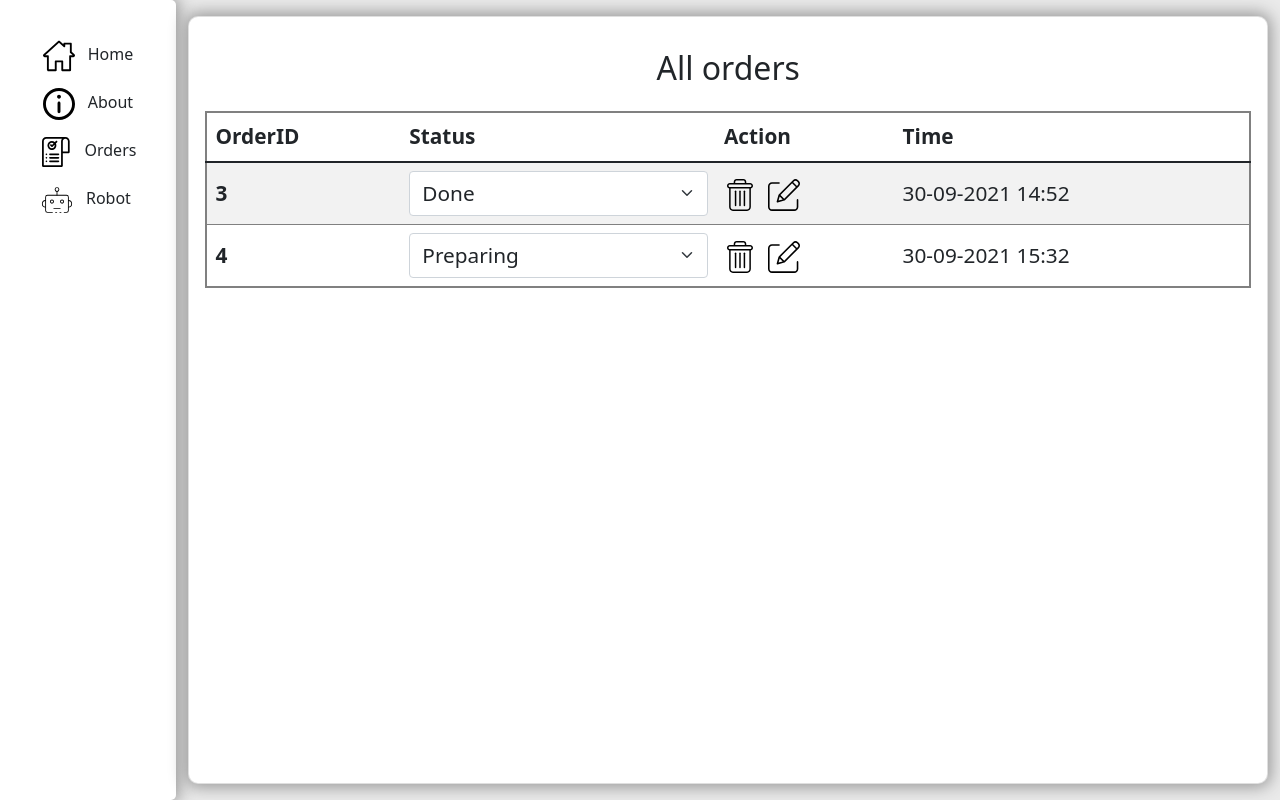
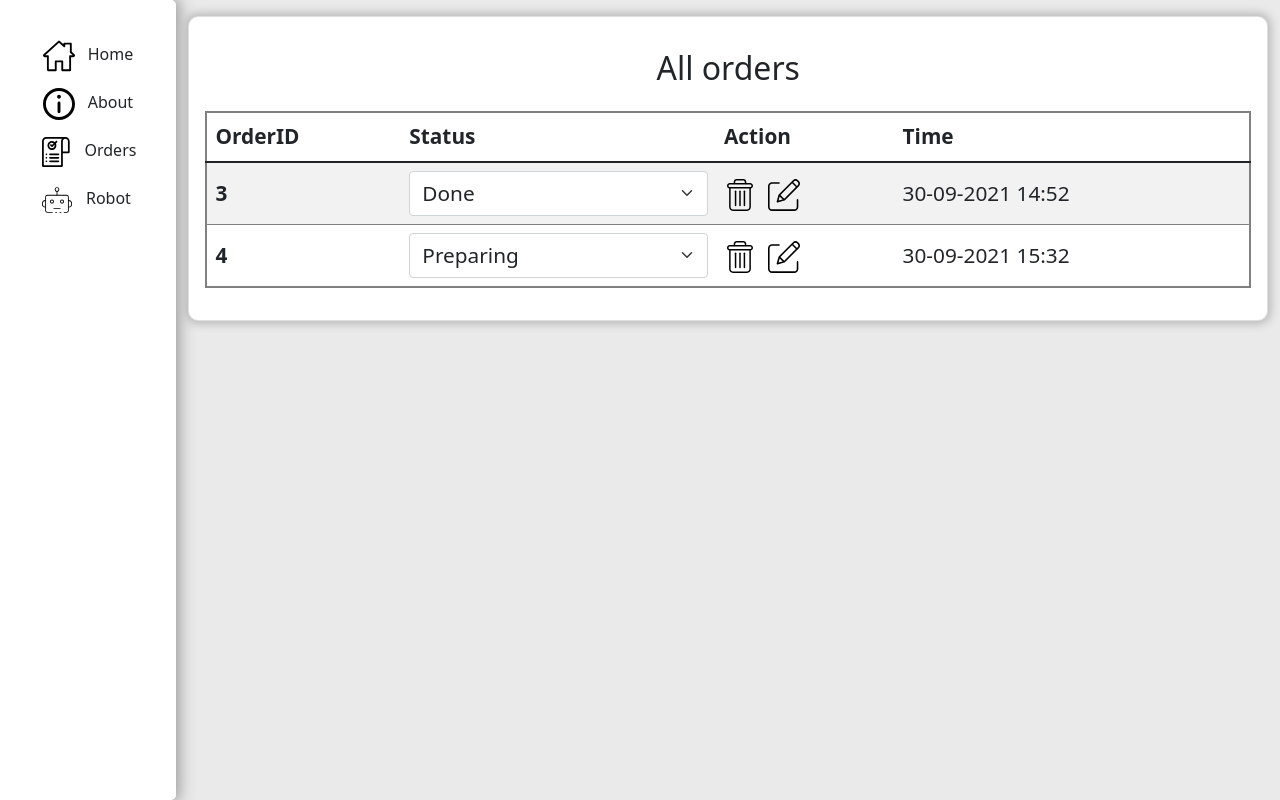
Before and after one commit to horeca-robot/bartender-app-frontend, a Vue app: page /orders in a window 1280 px wide. Built offline with nearby package versions, Linux system fonts and the light colour scheme.

Commit message:
Fixed navbar

```diff
--- a/src/App.vue
+++ b/src/App.vue
@@ -34,6 +34,12 @@ html, body{
   padding: 2rem;
 }
 
+main {
+  width: 100%;
+  height: 100vh;
+  overflow-y: auto;
+}
+
 .layout--customer-app{
   display: grid;
   grid-template-columns: auto 1fr;
@@ -49,6 +55,6 @@ a {
 
 .card {
   border-radius: 10px !important;
-  box-shadow: 0 0 1rem 0.2rem #999 !important;
+  box-shadow: 0 0 0.5rem 0.2rem #bbb !important;
 }
 </style>
--- a/src/views/OrderView.vue
+++ b/src/views/OrderView.vue
@@ -1,4 +1,5 @@
 <template>
+    <main>
         <div class="container">
             <div class="row">
                 <div class="col-auto col-md-12 col-sm-12 my-3">
@@ -23,6 +24,7 @@
                 </div>
             </div>
         </div>
+    </main>
 </template>
 
 <script>
@@ -53,11 +55,6 @@ export default {
 </script>
 
 <style scoped>
-  main{
-    width: 95%;
-    margin: auto;
-  }
-
   .order-products{
     padding: 2em;
   }
--- a/src/views/Orders.vue
+++ b/src/views/Orders.vue
@@ -1,4 +1,5 @@
 <template>
+    <main>
         <div class="container">
             <div class="row h-100">
                 <div class="col-auto col-md-12 col-sm-12 my-3">
@@ -37,6 +38,7 @@
                 </div>
             </div>
         </div>
+    </main>
 </template>
 
 <script>
```
Lines whose indentation alone changed are shown as unchanged.
